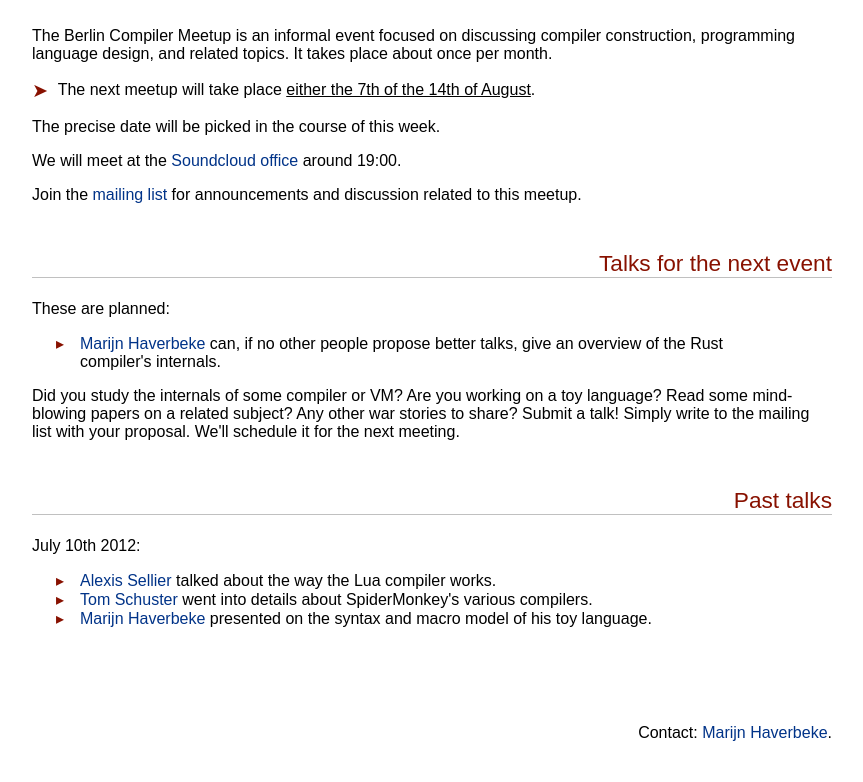
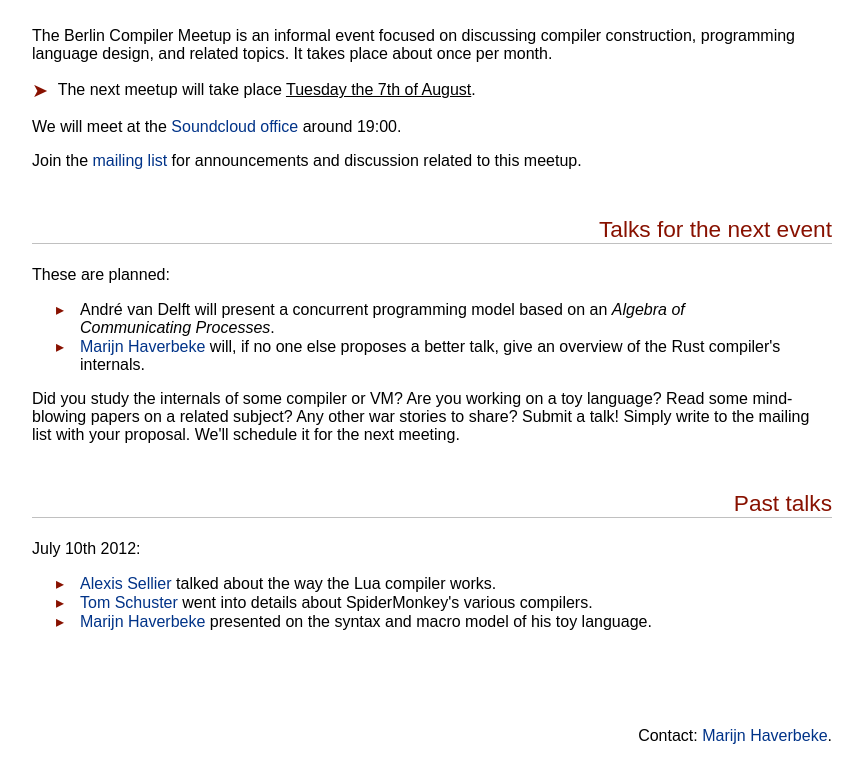
Before and after one commit to marijnh/berlin_compiler_meetup, a plain HTML site: page index.html in a window 1280 px wide. Shown: the part 102-884 px from the top of the page, without its empty margins (32-895 px from the left). Drawn offline with Linux system fonts and the light colour scheme; a web font is replaced by a local one.

Commit message:
Update pre August meeting

```diff
--- a/index.html
+++ b/index.html
@@ -8,9 +8,7 @@
 discussing compiler construction, programming language design, and
 related topics. It takes place about once per month.</p>
 
-<p class="next">The next meetup will take place <u>either the 7th of the 14th of August</u>.</p>
-
-<p>The precise date will be picked in the course of this week.</p>
+<p class="next">The next meetup will take place <u>Tuesday the 7th of August</u>.</p>
 
 <p>We will meet at the <a href="https://maps.google.com/maps?q=soundcloud,+berlin&ll=52.52755,13.402904&spn=0.005855,0.016512&hq=soundcloud,&hnear=Berlin,+Germany&t=v&z=17&iwloc=A">Soundcloud office</a> around 19:00.</p>
 
@@ -23,8 +21,10 @@ list</a> for announcements and discussion related to this meetup.</p>
 <p>These are planned:</p>
 
 <ul>
-  <li><a href="http://marijnhaverbeke.nl">Marijn Haverbeke</a> can, if
-  no other people propose better talks, give an overview of the Rust
+  <li>André van Delft will present a concurrent programming model
+  based on an <em>Algebra of Communicating Processes</em>.</li>
+  <li><a href="http://marijnhaverbeke.nl">Marijn Haverbeke</a> will,
+  if no one else proposes a better talk, give an overview of the Rust
   compiler's internals.</li>
 </ul>
 
```
